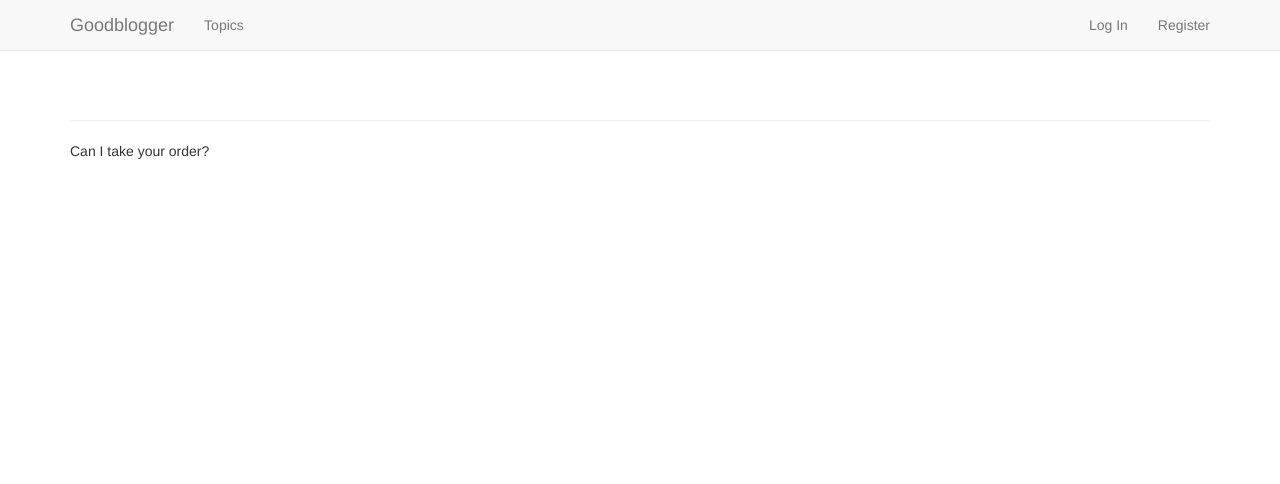
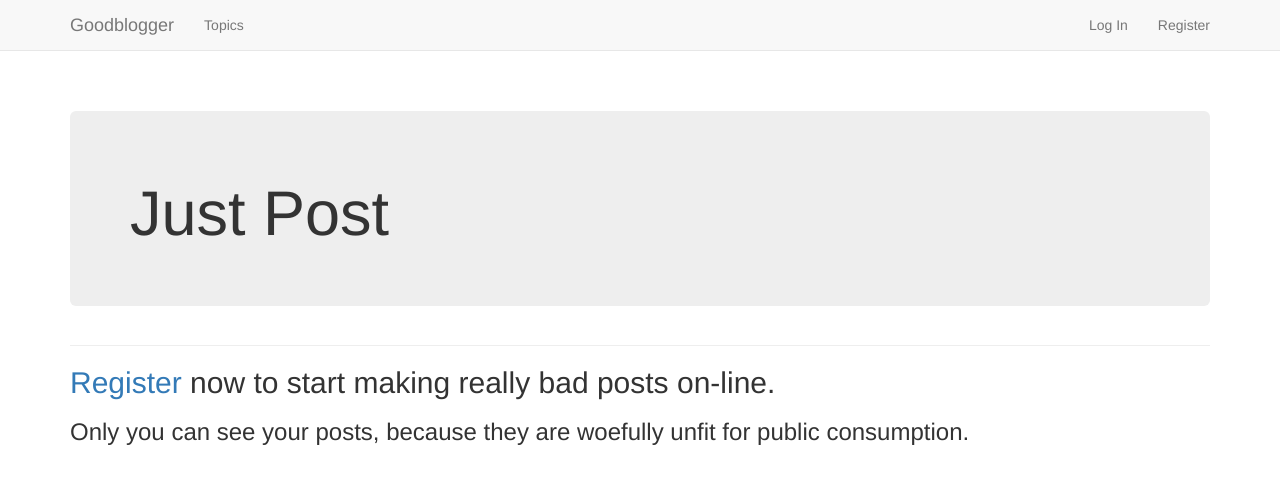
Before and after one commit to MkNiz/goodblog, a Django app: page / in a window 1280 px wide. Shown: the top 484 px of the page. Run offline with Django 3.2, Linux system fonts and the light colour scheme; some libraries are stand-ins or nearby versions.

Commit message:
Content for index page

```diff
--- a/goodblogger/templates/goodblogger/index.html
+++ b/goodblogger/templates/goodblogger/index.html
@@ -1,5 +1,16 @@
 {% extends "goodblogger/base.html" %}
 
+{% block header %}
+  <div class='jumbotron'>
+    <h1>Just Post</h1>
+  </div>
+{% endblock header %}
 {% block content %}
-  <p>Can I take your order?</p>
+  <h2>
+    <a href="{% url 'users:register' %}">Register</a> now to start making really
+    bad posts on-line.
+  </h2>
+  <h3>
+    Only you can see your posts, because they are woefully unfit for public consumption.
+  </h3>
 {% endblock content %}
```
